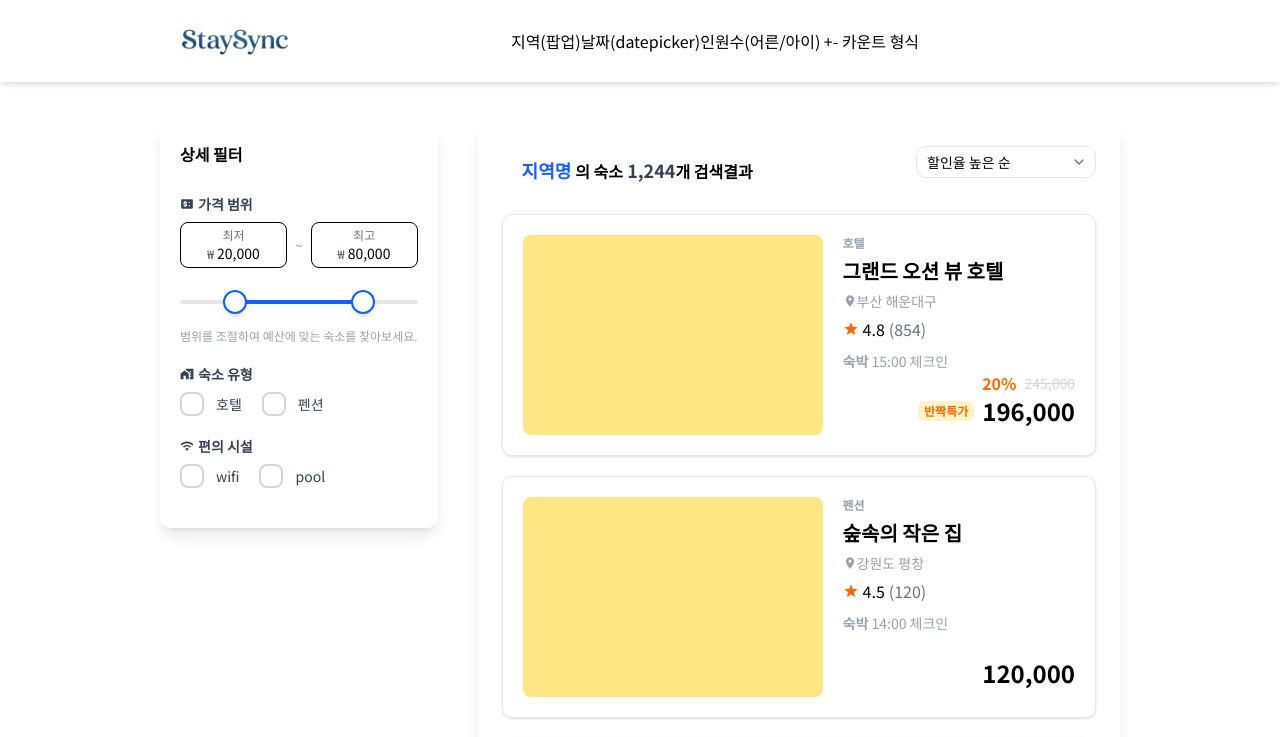
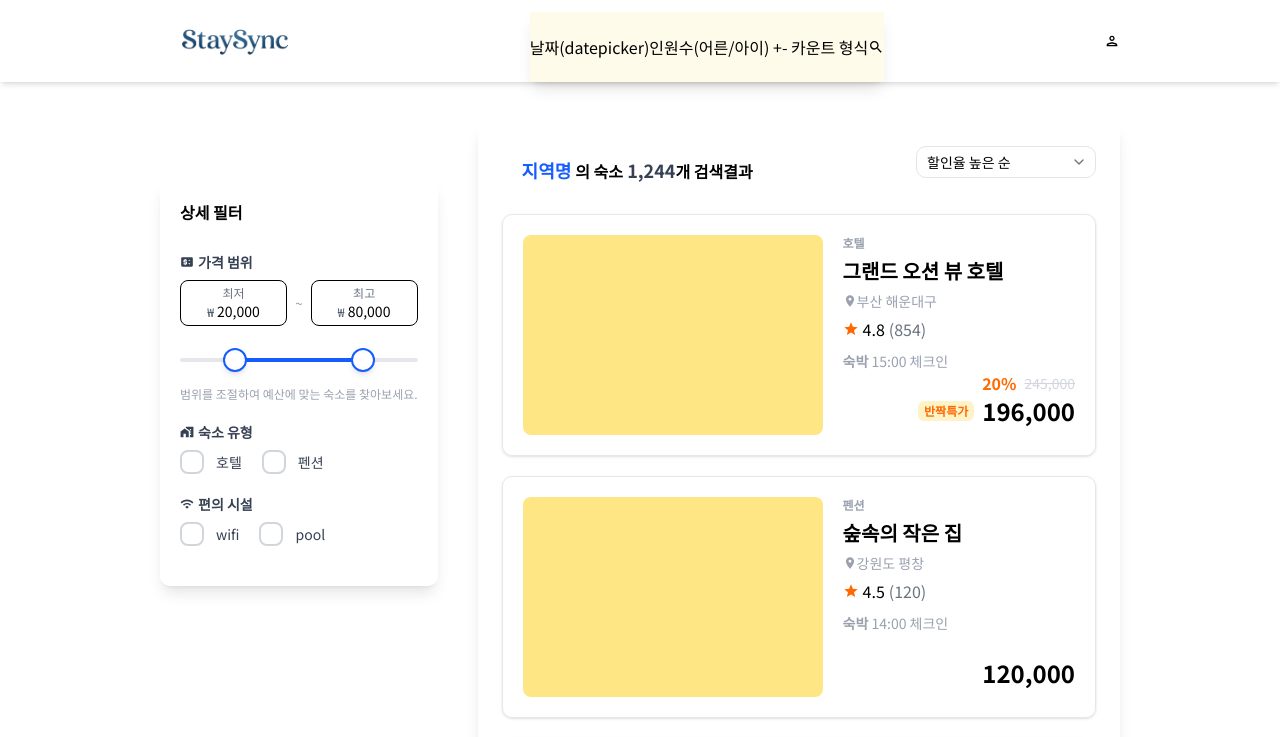
Before and after one commit to doubleTomato/StaySync, a Next.js app in the folder staysync/: page /search in a window 1280 px wide. Shown: the top 737 px of the page. Built offline with nearby package versions, Linux system fonts and the light colour scheme.

Commit message:
[fix] 서치 바 topheader로 위치 변동

```diff
--- a/staysync/src/app/search/page.tsx
+++ b/staysync/src/app/search/page.tsx
@@ -1,10 +1,9 @@
 import { searchSchema, type SearchParams } from '@/lib/schemas/search';
-import {getDatas} from '@/features/search/api';
+import { getDatas } from '@/features/search/api';
 import TopHeader from '@/components/common/topHeader';
 import LeftFilter from '@/components/search/leftFilter';
 import CardList from '@/components/search/cardList';
 import SortSelect from '@/components/ui/sortSelect';
-import {DISCOUNT_POLICIES} from '@/app/data/constants/discount';
 import { CardProps } from '../data/constants/listData';
 export default async function SearchPage({ searchParams }:
   { searchParams: Promise<{ [key: string]: string | string[] | undefined }> }) {
@@ -27,7 +26,8 @@ export default async function SearchPage({ searchParams }:
   return (
     <>
       <TopHeader></TopHeader>
-      <div className='flex gap-10  mt-10 px-40'>
+      <section className='px-40'>
+        <div className='flex gap-10 mt-10'>
           <LeftFilter></LeftFilter>
           <div id="rightSec" className='p-6 rounded-lg w-300 shadow-lg'>
               <div className='flex justify-between'>
@@ -51,6 +51,7 @@ export default async function SearchPage({ searchParams }:
               </div>
           </div>
         </div>
+      </section>
     </>
   );
 }
--- a/staysync/src/components/common/topHeader.tsx
+++ b/staysync/src/components/common/topHeader.tsx
@@ -1,30 +1,26 @@
 'use client'
-import { usePathname } from 'next/navigation';
+import { MdOutlineSearch, MdOutlinePerson  } from "react-icons/md";
 import { useState } from 'react';
 import Image from 'next/image'
 export default function topHeader(){
-    const curPage = usePathname();
     const [login, setLogined] = useState(false);
     return (
         <header className="flex items-center shadow-md justify-between gap-4 px-40 sticky top-0 bg-white z-10">
             <div><Image src="/logo_2.png" alt="로고 사진"
              width={150} height={40} /></div>
-            { curPage === "/search" ?
-            <div>
+            <div className='bg-amber-50 sticky top-25 h-[70px] flex items-center justify-between shadow-lg'>
                 <ul className="flex">
-                    <li>지역(팝업)</li>
+                    <li>
+                        <p></p>
+                        <p></p>
+                    </li>
                     <li>날짜(datepicker)</li>
                     <li>인원수(어른/아이) +- 카운트 형식</li>
                 </ul>
+                <p><MdOutlineSearch/></p>
             </div>
-            :
-            <></>
-            }
             <div>
-                <ul className='flex gap-2'>
-                    {/* 프로필에서 예약 내역 확인 가능 // 추후 회원가입/로그인 기능 구현 */}
-                    <li></li>
-                </ul>
+                <MdOutlinePerson />
             </div>
         </header>
     )
--- a/staysync/src/components/search/leftFilter.tsx
+++ b/staysync/src/components/search/leftFilter.tsx
@@ -8,7 +8,7 @@ export default function LeftFilter(){
     const [filters, setFilters] = useState({ wifi: false, parking: false });
 
     return(
-        <nav className="rounded-lg sticky h-full w-70 left-5 top-[100px] bottom-0px inline-block p-5 shadow-lg">
+        <nav className="rounded-lg sticky h-full w-70 left-5 top-45 bottom-0px inline-block p-5 shadow-lg">
             <h1 className="mb-7 text-md font-semibold">상세 필터</h1>
             <dl className="mb-5">
                 <dt className="flex items-center gap-1 mb-2 font-semibold text-gray-700 text-sm"><MdPriceChange />가격 범위</dt>
```
Lines whose indentation alone changed are shown as unchanged.
